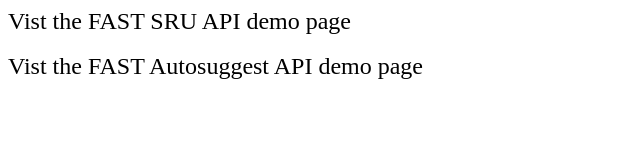
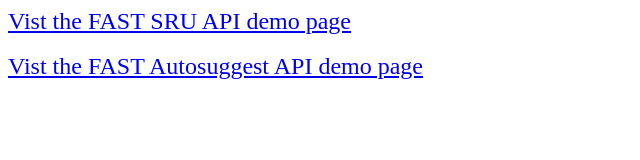
Before and after one commit to KDMortimer/KDMortimer.github.io, a plain HTML site: page index.html in a window 1280 px wide. Shown: the whole page, without its empty margins (0-640 px from the left). Drawn offline with nearby package versions, Linux system fonts and the light colour scheme.

Commit message:
Correct links

```diff
--- a/index.html
+++ b/index.html
@@ -15,10 +15,10 @@
 </head>
 <body>
 	<div class="container">
-		<a style="font-size: x-large" "href="FASTSRUtest.html">Vist the FAST SRU API demo page</a>
+		<a style="font-size: x-large" href="FASTSRUtest.html">Vist the FAST SRU API demo page</a>
 		<br/>
 		<br/>
-		<a style="font-size: x-large" "href="FASTtest.html">Vist the FAST Autosuggest API demo page</a>
+		<a style="font-size: x-large" href="FASTtest.html">Vist the FAST Autosuggest API demo page</a>
 	</div>
 </body>
 </html>
```
